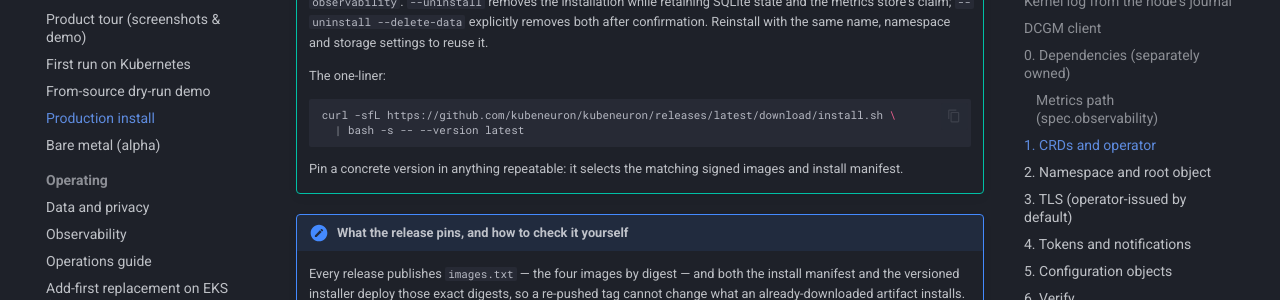
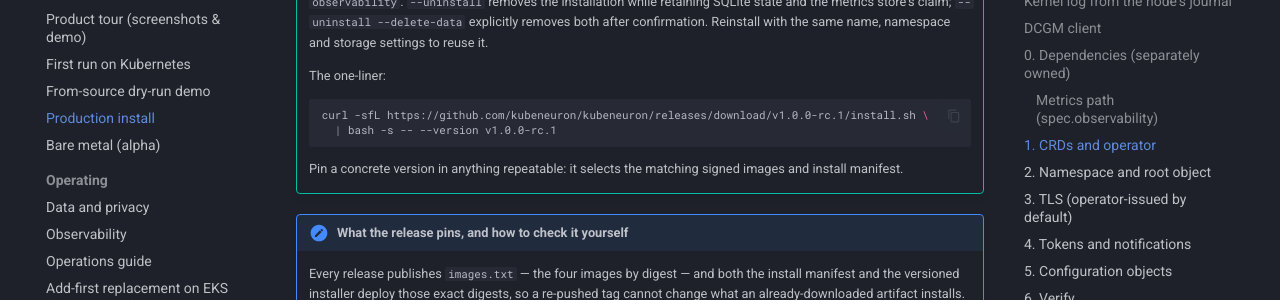
Before and after one commit to kubeneuron/kubeneuron, an MkDocs documentation site: the page built from docs/install.md, in a window 1280 px wide and 900 px high, scrolled down 6564 px. Shown: the part 152-452 px from the top of the window. Built offline with MkDocs 1.6.1 and Material for MkDocs 9.7.7, drawn with Linux system fonts in a browser that asks for light colours; comment, search, counter and statistics services are not loaded.

Commit message:
Stop saying AKS and GKE were never run live
The operator's CloudRecoveryAvailable condition for azure and gcp now says
experimental, not validated on accelerator hardware; start in DryRun, and
the rc.1 changelog entries carry the same pre-release run facts as the AKS
and GKE guides. The installer comment and install.md show an explicit
version instead of latest, and the release checklist reminds to return to
latest and review the rc.1 sentences at GA.

Signed-off-by: Andrii Petruk <andrey.petruk@gmail.com>

````diff
--- a/docs/install.md
+++ b/docs/install.md
@@ -307,8 +307,8 @@ kubectl -n kube-neuron get deployment kubeneuron-operator
 
     The one-liner:
     ```sh
-    curl -sfL https://github.com/kubeneuron/kubeneuron/releases/latest/download/install.sh \
-      | bash -s -- --version latest
+    curl -sfL https://github.com/kubeneuron/kubeneuron/releases/download/v1.0.0-rc.1/install.sh \
+      | bash -s -- --version v1.0.0-rc.1
     ```
     Pin a concrete version in anything repeatable: it selects the matching
     signed images and install manifest.
````
Also changed, not shown: CHANGELOG.md (+7 -7 lines), docs/release-checklist.md (+1 -0 lines), 4 other files.
